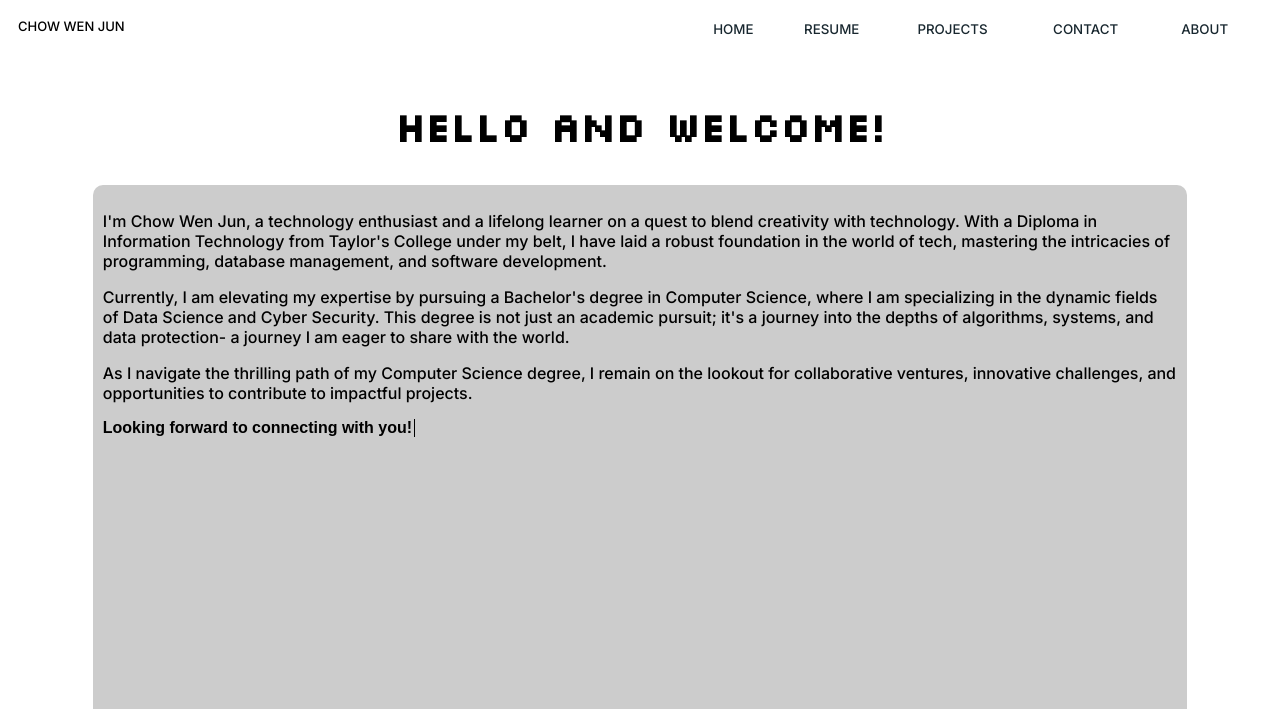
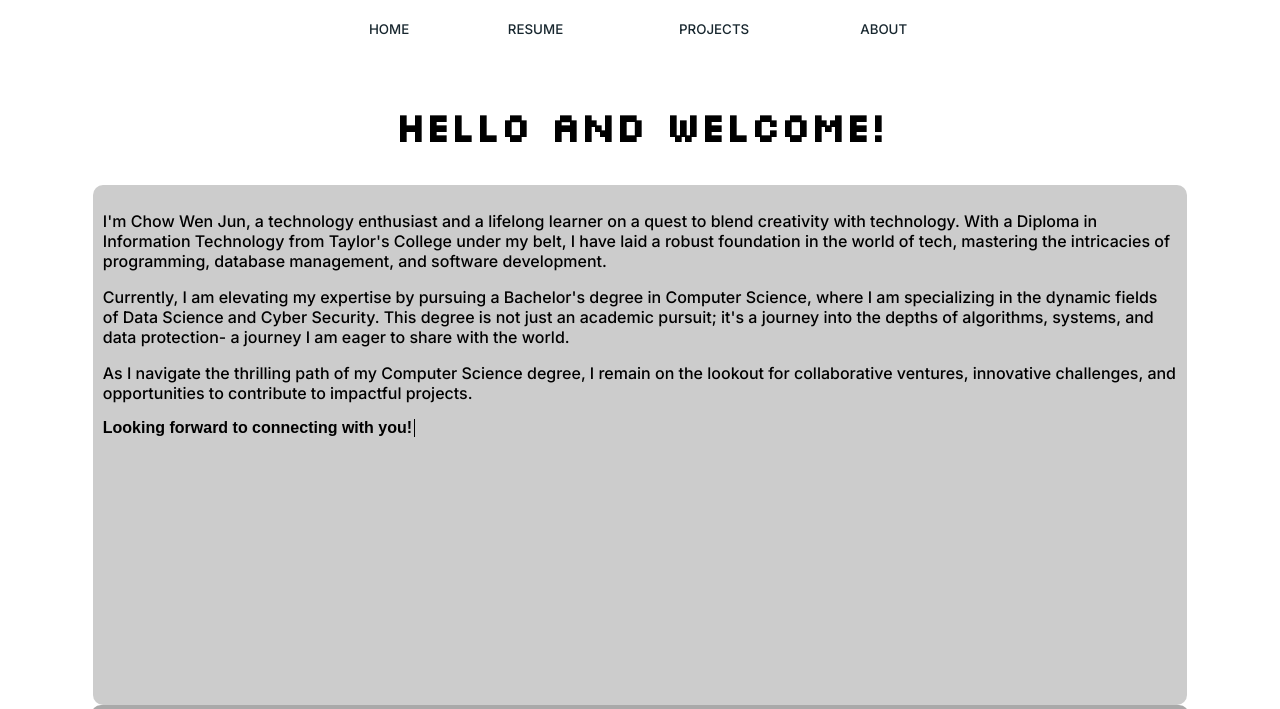
Before and after one commit to wennjun/wenjunresume, a plain HTML site: page index.html in a window 1280 px wide. Shown: the top 709 px of the page. Drawn offline with Linux system fonts and the light colour scheme; a web font is replaced by a local one.

Commit message:
Update index.html

```diff
--- a/index.html
+++ b/index.html
@@ -39,7 +39,6 @@
             <option value="index.html" selected>HOME</option>
             <option value="resume.html">RESUME</option>
             <option value="projects.html">PROJECTS</option>
-            <option value="contact.html">CONTACT</option>
             <option value="aboutpage.html">ABOUT</option>
 
         </select>
@@ -49,17 +48,16 @@
     <div id="desktopview">
         <table class="tableone" width="100%;">
             <tr>
-                <td style="width:55%; font-size: small;">
-                    CHOW WEN JUN
-                </td>
+                <td style="width:25%;"></td>
+
                 <td><a href="index.html" class="option">HOME</a></td>
                 <td><a href="resume.html" class="option">RESUME</a></td>
                 <td><a href="projects.html" class="option">PROJECTS</a></td>
-                <td><a href="contact.html" class="option">CONTACT</a></td>
                 <td><a href="aboutpage.html" class="option">ABOUT</a></td>
-
+                <td style="width:25%;"></td>
             </tr>
         </table>
+
     </div>
     <br>
     <div id="desktopview">
@@ -226,7 +224,7 @@
     .modules tr,
     td {
         vertical-align: top;
-        text-align: left;
+        text-align: center;
 
     }
 
@@ -254,7 +252,7 @@
         text-align: left;
         padding: 10px;
         width: 85%;
-        height: 600px;
+        height: 500px;
         /* or max-width if you prefer */
         margin-left: auto;
         margin-right: auto;
```
